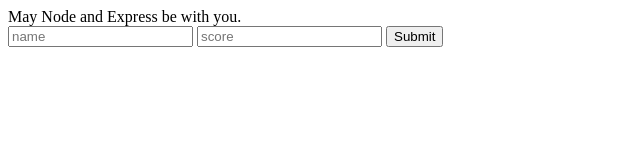
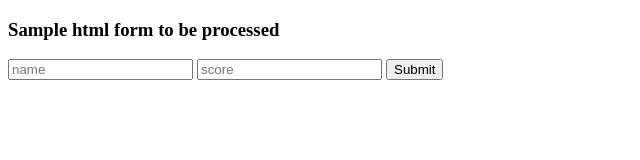
Before and after one commit to FrankZav/BackEnd-With-Express, a website: page index.html in a window 1280 px wide. Shown: the whole page, without its empty margins (0-640 px from the left). Drawn offline with Linux system fonts and the light colour scheme.

Commit message:
Update index.html

```diff
--- a/index.html
+++ b/index.html
@@ -2,10 +2,10 @@
 <html lang="en">
 <head>
   <meta charset="UTF-8">
-  <title>MY APP</title>
+  <title>Sample</title>
 </head>
 <body>
-  May Node and Express be with you.
+	<h3>Sample html form to be processed </h3>
   	<form action="/scores" method="POST">
 	  <input type="text" placeholder="name" name="name">
 	  <input type="text" placeholder="score" name="score">
```
